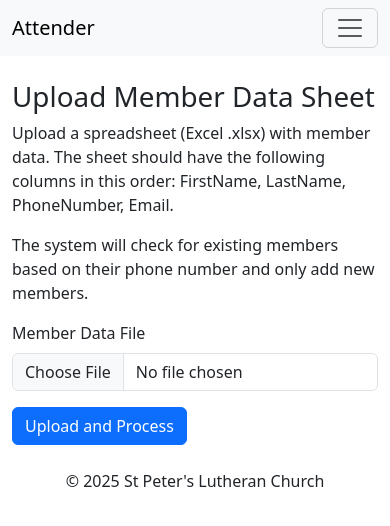
After one commit to maadone74/MaadWeb-Attender, a Node server app: page /members/upload in a window 390 px wide. The commit adds this page. Shown: the top 526 px of the page. Run offline with Node 20, Linux system fonts and the light colour scheme; a user stored in the database is signed in; tables that the repository leaves empty hold one stand-in row (values such as "Sample post"); some libraries are stand-ins or nearby versions.

Commit message:
feat: Add member pictures and bulk data upload
This commit introduces two new features:
- Members can now have profile pictures (JPEG or PNG). The pictures can be uploaded when adding a new member or editing an existing one.
- A new feature allows uploading a spreadsheet (.xlsx) of member data to bulk-add new members. The system checks for existing members by phone number to avoid duplicates.

Key changes:
- Added `multer` and `xlsx` dependencies.
- Updated the Member model with a `picture` field.
- Modified the `add-member`, `edit-member`, and `members` views to handle and display pictures.
- Created new views and routes for the bulk upload feature.
- Configured `multer` to handle both single image uploads and spreadsheet uploads.

```diff
--- a/models/member.js
+++ b/models/member.js
@@ -9,7 +9,8 @@ const memberSchema = new mongoose.Schema({
     firstVisit: { type: Date },
     isActive: { type: Boolean, default: true },
     isElder: { type: Boolean, default: false },
-    shepherd: { type: mongoose.Schema.Types.ObjectId, ref: 'Member' }
+    shepherd: { type: mongoose.Schema.Types.ObjectId, ref: 'Member' },
+    picture: { type: String }
 });
 
 module.exports = mongoose.model('Member', memberSchema);
--- a/package.json
+++ b/package.json
@@ -17,8 +17,10 @@
     "express": "^5.1.0",
     "express-session": "^1.18.2",
     "mongoose": "^8.17.1",
+    "multer": "^2.0.2",
     "passport": "^0.7.0",
     "passport-local": "^1.0.0",
-    "twilio": "^5.8.0"
+    "twilio": "^5.8.0",
+    "xlsx": "^0.18.5"
   }
 }
--- a/routes/index.js
+++ b/routes/index.js
@@ -1,6 +1,9 @@
 const express = require('express');
 const router = express.Router();
 const passport = require('passport');
+const multer = require('multer');
+const path = require('path');
+const xlsx = require('xlsx');
 const Member = require('../models/member');
 const Service = require('../models/service');
 const Attendance = require('../models/attendance');
@@ -8,6 +11,51 @@ const User = require('../models/user');
 const smsService = require('../services/smsService');
 const analysisService = require('../services/analysisService');
 const config = require('../config');
+
+// --- Multer Setup for File Uploads ---
+const storage = multer.diskStorage({
+    destination: './public/uploads/',
+    filename: function(req, file, cb){
+        cb(null, file.fieldname + '-' + Date.now() + path.extname(file.originalname));
+    }
+});
+
+const upload = multer({
+    storage: storage,
+    limits: { fileSize: 10000000 }, // 10MB limit
+    fileFilter: function(req, file, cb){
+        checkFileType(file, cb);
+    }
+}).single('picture');
+
+const sheetUpload = multer({
+    storage: storage,
+    fileFilter: function(req, file, cb){
+        checkSheetType(file, cb);
+    }
+}).single('sheet');
+
+function checkSheetType(file, cb){
+    const filetypes = /xlsx/;
+    const extname = filetypes.test(path.extname(file.originalname).toLowerCase());
+    if(extname){
+        return cb(null,true);
+    } else {
+        cb('Error: Excel files Only!');
+    }
+}
+
+function checkFileType(file, cb){
+    const filetypes = /jpeg|jpg|png/;
+    const extname = filetypes.test(path.extname(file.originalname).toLowerCase());
+    const mimetype = filetypes.test(file.mimetype);
+
+    if(mimetype && extname){
+        return cb(null,true);
+    } else {
+        cb('Error: Images Only!');
+    }
+}
 
 // Apply user to all templates so it's available in the navbar
 router.use(function(req, res, next) {
@@ -77,12 +125,68 @@ router.get('/members', isAuthenticated, async (req, res) => {
     const members = await Member.find({ isActive: true });
     res.render('members', { members });
 });
+
+router.get('/members/upload', isAuthenticated, (req, res) => {
+    res.render('upload-sheet');
+});
+
+router.post('/members/upload', isAuthenticated, (req, res) => {
+    sheetUpload(req, res, async (err) => {
+        if (err) {
+            return res.render('upload-sheet', { msg: err });
+        }
+        if (req.file == undefined) {
+            return res.render('upload-sheet', { msg: 'Error: No File Selected!' });
+        }
+
+        const workbook = xlsx.readFile(req.file.path);
+        const sheet_name_list = workbook.SheetNames;
+        const data = xlsx.utils.sheet_to_json(workbook.Sheets[sheet_name_list[0]]);
+
+        let newMembers = 0;
+        let existingMembers = 0;
+
+        for (const row of data) {
+            const { FirstName, LastName, PhoneNumber, Email } = row;
+            if (!PhoneNumber) continue;
+
+            const existingMember = await Member.findOne({ phoneNumber: PhoneNumber });
+            if (!existingMember) {
+                const newMember = new Member({
+                    firstName: FirstName,
+                    lastName: LastName,
+                    phoneNumber: PhoneNumber,
+                    email: Email
+                });
+                await newMember.save();
+                newMembers++;
+            } else {
+                existingMembers++;
+            }
+        }
+
+        res.render('upload-sheet', { msg: `File processed. Added ${newMembers} new members. Found ${existingMembers} existing members.` });
+    });
+});
+
 router.get('/members/add', isAuthenticated, (req, res) => res.render('add-member'));
-router.post('/members/add', isAuthenticated, async (req, res) => {
+router.post('/members/add', isAuthenticated, (req, res) => {
+    upload(req, res, async (err) => {
+        if(err){
+            res.render('add-member', { msg: err });
+        } else {
             const { firstName, lastName, phoneNumber, email } = req.body;
-    const newMember = new Member({ firstName, lastName, phoneNumber, email });
+            const newMember = new Member({
+                firstName,
+                lastName,
+                phoneNumber,
+                email,
+                picture: req.file ? `uploads/${req.file.filename}` : null
+            });
             await newMember.save();
             res.redirect('/members');
+        }
+    });
 });
 
 // Show edit member form
@@ -98,22 +202,34 @@ router.get('/members/edit/:id', isAuthenticated, async (req, res) => {
 });
 
 // Handle edit member form
-router.post('/members/edit/:id', isAuthenticated, async (req, res) => {
+router.post('/members/edit/:id', isAuthenticated, (req, res) => {
+    upload(req, res, async (err) => {
+        if(err){
+            res.redirect(`/members/edit/${req.params.id}?error=${err}`);
+        } else {
             try {
                 const { firstName, lastName, phoneNumber, email, isElder, shepherd } = req.body;
-        await Member.findByIdAndUpdate(req.params.id, {
+                let updateData = {
                     firstName,
                     lastName,
                     phoneNumber,
                     email,
                     isElder: !!isElder,
                     shepherd: shepherd || null
-        });
+                };
+
+                if (req.file) {
+                    updateData.picture = `uploads/${req.file.filename}`;
+                }
+
+                await Member.findByIdAndUpdate(req.params.id, updateData);
                 res.redirect('/members');
             } catch (err) {
                 console.error("Error updating member:", err);
                 res.status(500).send("Error updating member");
             }
+        }
+    });
 });
 
 // --- Shepherd's Dashboard ---
--- a/views/add-member.ejs
+++ b/views/add-member.ejs
@@ -3,7 +3,11 @@
 <h1>Add a New Member</h1>
 <p>Fill out the form below to add a new member to the directory.</p>
 
-<form action="/members/add" method="POST">
+<form action="/members/add" method="POST" enctype="multipart/form-data">
+    <div class="mb-3">
+        <label for="picture" class="form-label">Profile Picture</label>
+        <input type="file" class="form-control" id="picture" name="picture" accept="image/jpeg, image/png">
+    </div>
     <div class="mb-3">
         <label for="firstName" class="form-label">First Name</label>
         <input type="text" class="form-control" id="firstName" name="firstName" required>
--- /dev/null
+++ b/views/upload-sheet.ejs
@@ -0,0 +1,19 @@
+<%- include('partials/header') %>
+
+<h1>Upload Member Data Sheet</h1>
+<p>Upload a spreadsheet (Excel .xlsx) with member data. The sheet should have the following columns in this order: FirstName, LastName, PhoneNumber, Email.</p>
+<p>The system will check for existing members based on their phone number and only add new members.</p>
+
+<% if (typeof msg !== 'undefined') { %>
+    <div class="alert alert-info"><%= msg %></div>
+<% } %>
+
+<form action="/members/upload" method="POST" enctype="multipart/form-data">
+    <div class="mb-3">
+        <label for="sheet" class="form-label">Member Data File</label>
+        <input type="file" class="form-control" id="sheet" name="sheet" required accept=".xlsx">
+    </div>
+    <button type="submit" class="btn btn-primary">Upload and Process</button>
+</form>
+
+<%- include('partials/footer') %>
```
Also changed, not shown: views/edit-member.ejs (+9 -1 lines), views/members.ejs (+12 -1 lines), 1 other file. Lines whose indentation alone changed are shown as unchanged.
